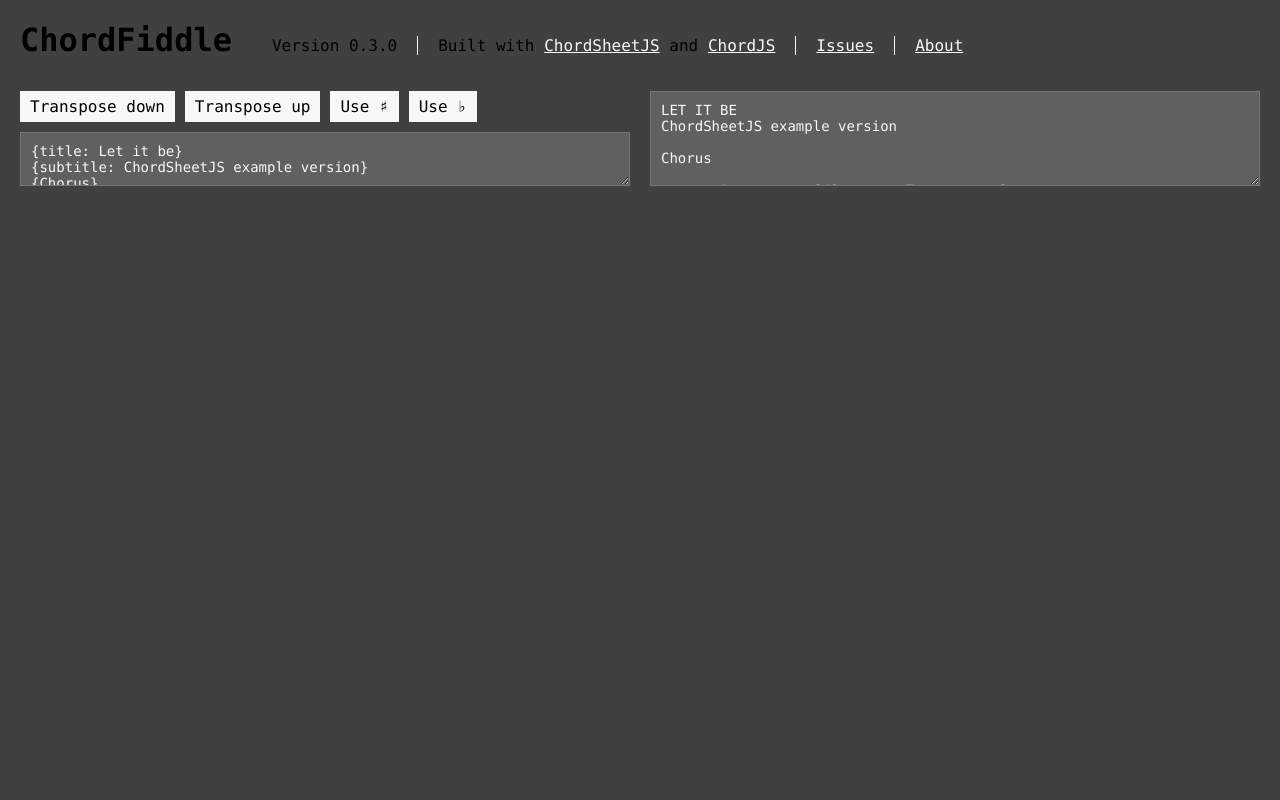
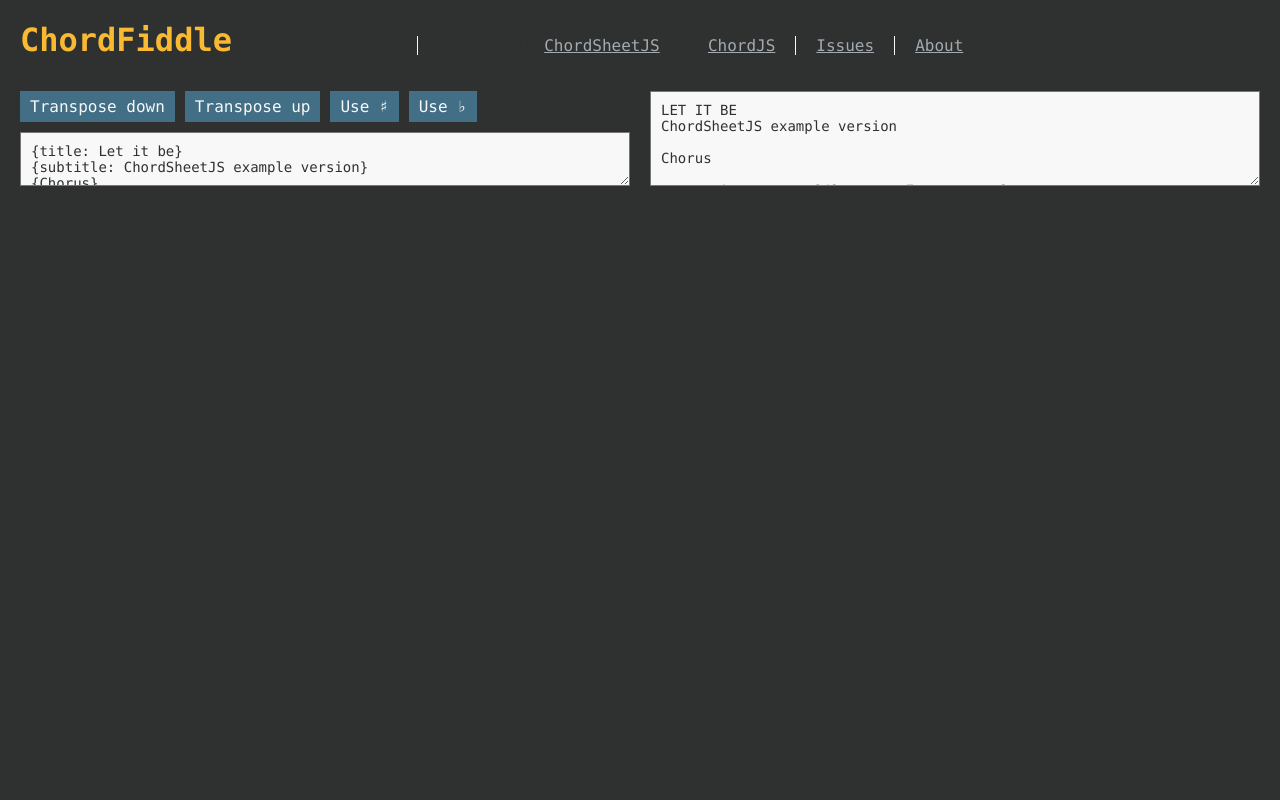
Before and after one commit to martijnversluis/ChordFiddle, a web app: file index.html in a window 1280 px wide. Run offline with its HTML, style and script files only (its server is not run), Linux system fonts and the light colour scheme.

Commit message:
Improved color palette

```diff
--- a/bundle.css
+++ b/bundle.css
@@ -4,8 +4,8 @@
       -webkit-box-sizing--moz-box-sizing-box-sizing: border-box; }
 
 body {
-  background-color: #404040;
-  color: #000;
+  background-color: #2F3131;
+  color: #2F3131;
   display: flex;
   flex-direction: column;
   font-family: "Lucida Console", Monaco, monospace;
@@ -19,7 +19,7 @@ header {
     padding: 10px; }
 
 a {
-  color: #f8f8f8;
+  color: #A3ABB0;
   text-decoration: underline; }
   a:hover {
     text-decoration: none; }
@@ -41,8 +41,8 @@ main {
     flex: 1 1 auto; }
 
 .sheet-editor, .sheet-viewer {
-  background: #606060;
-  color: #f8f8f8;
+  background: #F8F8F8;
+  color: #2F3131;
   width: 100%; }
 
 header .site-name {
@@ -50,7 +50,7 @@ header .site-name {
   margin: 0; }
   header .site-name a,
   header .site-name a:hover {
-    color: #000;
+    color: #F9BA32;
     text-decoration: none; }
 
 header .meta {
@@ -59,21 +59,23 @@ header .meta {
   header .meta li {
     display: inline-block; }
     header .meta li + * {
-      border-left: 1px #f8f8f8 solid;
+      border-left: 1px #F8F8F8 solid;
       margin-left: 20px;
       padding-left: 20px; }
 
 .sheet-editor {
   font-family: "Lucida Console", Monaco, monospace;
   font-size: 14px;
-  outline-color: #f8f8f8;
+  outline-color: rgba(248, 248, 248, 0.5);
   padding: 10px;
   transition: background-color 100ms ease-out; }
   .sheet-editor:focus {
-    background-color: #747474; }
+    background-color: #F8F8F8; }
 
 .mod-readme {
-  background: #f8f8f8;
+  background: #F8F8F8;
+  border: 1px #426E86 solid;
+  box-shadow: 0 0 5px #426E86;
   bottom: 0;
   display: none;
   left: 0;
@@ -99,7 +101,7 @@ header .meta {
   .mod-readme .contents {
     overflow: auto; }
   .mod-readme a {
-    color: #404040;
+    color: #426E86;
     text-decoration: underline; }
     .mod-readme a:hover {
       text-decoration: none; }
@@ -117,8 +119,9 @@ header .meta {
   .mod-toolbar button {
     -webkit-appearance: none;
       -webkit-appearance--moz-appearance: none;
-    background-color: #f8f8f8;
+    background-color: #426E86;
     border: 0;
+    color: #F8F8F8;
     font-family: inherit;
     font-size: inherit;
     height: 31px;
--- a/index.html
+++ b/index.html
@@ -1,5 +1,5 @@
 
-<html lang="en"></html><head><meta charset="utf-8" /><title>ChordFiddle</title><meta name="description" content="ChordPro editor. Tranpose your chord sheet. Convert ChordPro to chord sheet." /><meta name="keywords" content="javascript, chords, parsing, convert, chord-sheet, chordpro" /><link rel="stylesheet" href="bundle.css?v=1506793987000" /></head><body><header><div class="wrapper"><h1 class="site-name"><a>ChordFiddle</a></h1><ul class="meta"><li>Version 0.3.0</li><li>Built with <a href="https://github.com/martijnversluis/ChordSheetJS" target="_blank">ChordSheetJS</a> and <a href="https://github.com/martijnversluis/ChordJS" target="_blank">ChordJS</a></li><li><a href="https://github.com/martijnversluis/chordfiddle/issues" target="_blank">Issues</a></li><li><a href="#readme">About</a></li></ul></div></header><main><section class="column column-left"><ul class="mod-toolbar"><li><button data-id="transpose-down">Transpose down</button></li><li><button data-id="transpose-up">Transpose up</button></li><li><button data-id="switch-to-sharp">Use ♯</button></li><li><button data-id="switch-to-flat">Use ♭</button></li></ul><textarea data-id="chordProEditor" class="sheet-editor">{title: Let it be}
+<html lang="en"></html><head><meta charset="utf-8" /><title>ChordFiddle</title><meta name="description" content="ChordPro editor. Tranpose your chord sheet. Convert ChordPro to chord sheet." /><meta name="keywords" content="javascript, chords, parsing, convert, chord-sheet, chordpro" /><link rel="stylesheet" href="bundle.css?v=1506801004000" /></head><body><header><div class="wrapper"><h1 class="site-name"><a>ChordFiddle</a></h1><ul class="meta"><li>Version 0.3.0</li><li>Built with <a href="https://github.com/martijnversluis/ChordSheetJS" target="_blank">ChordSheetJS</a> and <a href="https://github.com/martijnversluis/ChordJS" target="_blank">ChordJS</a></li><li><a href="https://github.com/martijnversluis/chordfiddle/issues" target="_blank">Issues</a></li><li><a href="#readme">About</a></li></ul></div></header><main><section class="column column-left"><ul class="mod-toolbar"><li><button data-id="transpose-down">Transpose down</button></li><li><button data-id="transpose-up">Transpose up</button></li><li><button data-id="switch-to-sharp">Use ♯</button></li><li><button data-id="switch-to-flat">Use ♭</button></li></ul><textarea data-id="chordProEditor" class="sheet-editor">{title: Let it be}
 {subtitle: ChordSheetJS example version}
 {Chorus}
 
@@ -32,7 +32,7 @@ future features.</p>
 <li>commit and push your changes</li>
 <li>open a pull request</li>
 </ul>
-</div></section><script src="bundle.js?v=1506793986000"></script>
+</div></section><script src="bundle.js?v=1506801003000"></script>
 <script type="text/javascript">
 //<![CDATA[
 if (window.location.hostname == 'martijnversluis.github.io') {
--- a/sass/_header.sass
+++ b/sass/_header.sass
@@ -5,7 +5,7 @@ header
 
     a,
     a:hover
-      color: $page-text
+      color: $header-site-name-color
       text-decoration: none
 
   .meta
--- a/sass/_variables.sass
+++ b/sass/_variables.sass
@@ -6,24 +6,25 @@ $spacing-s: $base-spacing / 4
 $button-padding: $spacing-s $spacing-m
 $toolbar-spacing: $spacing-m
 
-$black: #000
-$dark-grey: #404040
-$lighter-grey: #606060
-$light-grey: #747474
+$theme-background: #2F3131
+$theme-foreground: #F8F8F8
+$theme-primary: #F9BA32
+$theme-secondary: #426E86
+
 $silver: #d0d0d0
-$almost-white: #f8f8f8
-$white: #ffffff
 
-$button-background: $almost-white
-$header-meta-separator-color: $almost-white
-$header-site-name-color: $dark-grey
-$link-color: $almost-white
-$modal-background: $almost-white
+$button-background: $theme-secondary
+$button-text: $theme-foreground
+$header-meta-separator-color: $theme-foreground
+$header-site-name-color: $theme-primary
+$link-color: #A3ABB0
+$modal-background: $theme-foreground
+$modal-border-color: $theme-secondary
 $modal-code-background: $silver
-$modal-link-color: $dark-grey
-$page-background: $dark-grey
-$page-text: $black
-$sheet-background: $lighter-grey
-$sheet-text: $almost-white
-$sheet-outline: $almost-white
-$sheet-focus-background: $light-grey
+$modal-link-color: $theme-secondary
+$page-background: $theme-background
+$page-text: $theme-background
+$sheet-background: $theme-foreground
+$sheet-text: $theme-background
+$sheet-outline: rgba($theme-foreground, 0.5)
+$sheet-focus-background: $theme-foreground
--- a/sass/modules/_readme.sass
+++ b/sass/modules/_readme.sass
@@ -1,5 +1,7 @@
 .mod-readme
   background: $modal-background
+  border: 1px $modal-border-color solid
+  box-shadow: 0 0 5px $modal-border-color
   bottom: 0
   display: none
   left: 0
--- a/sass/modules/_toolbar.sass
+++ b/sass/modules/_toolbar.sass
@@ -10,6 +10,7 @@
       -moz-appearance: none
     background-color: $button-background
     border: 0
+    color: $button-text
     font-family: inherit
     font-size: inherit
     height: 31px
```
